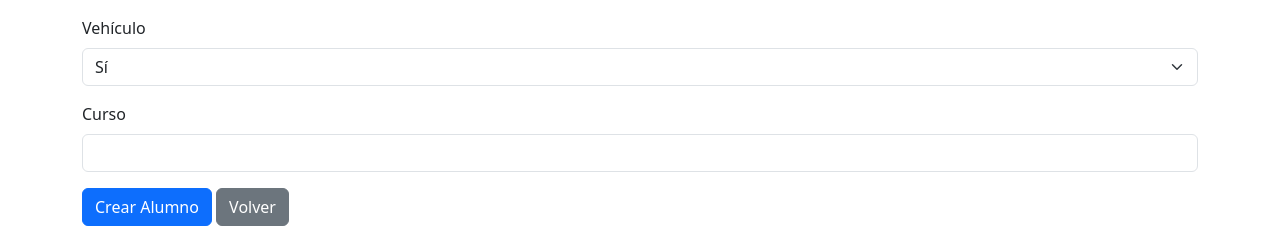
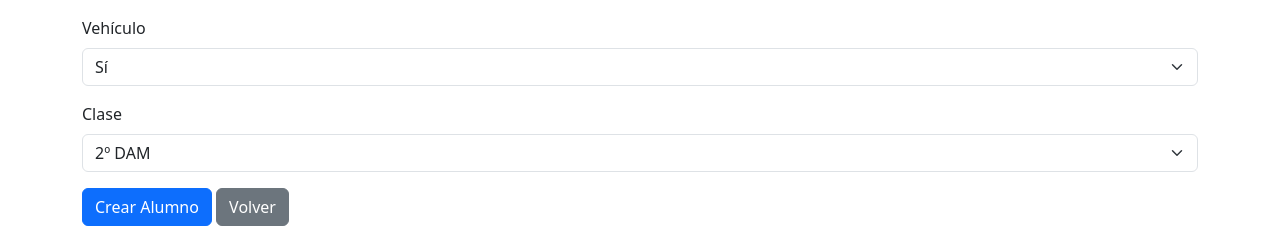
Before and after one commit to AtteneriCimadevilla/FEPLA-CRM, a PHP site: page /gestionAlumno.php in a window 1280 px wide. Shown: the part 776-1002 px from the top of the page. Run offline with PHP 8.4, Linux system fonts and the light colour scheme.

Commit message:
Cambio clase en gestionAlumnos.php por desplegable para el enum.

```diff
--- a/code/gestionAlumno.php
+++ b/code/gestionAlumno.php
@@ -31,7 +31,7 @@ if ($_SERVER["REQUEST_METHOD"] == "POST") {
     $email = trim($_POST['email']);
     $direccion = trim($_POST['direccion']);
     $vehiculo = $_POST['vehiculo'];
-    $curso = trim($_POST['curso']);
+    $clase = trim($_POST['clase']);
 
     // Validaciones básicas
     if (empty($dni_nie) || strlen($dni_nie) != 9) {
@@ -53,16 +53,16 @@ if ($_SERVER["REQUEST_METHOD"] == "POST") {
             // Check if DNI/NIE has changed
             if ($dni_nie != $_GET['dni_nie']) {
                 // DNI/NIE has changed, we need to update it
-                $stmt = $mysqli->prepare("UPDATE alumnos SET dni_nie=?, nombre=?, apellido1=?, apellido2=?, fecha_nacimiento=?, telefono=?, email=?, direccion=?, vehiculo=?, curso=? WHERE dni_nie=?");
-                $stmt->bind_param("sssssssssss", $dni_nie, $nombre, $apellido1, $apellido2, $fecha_nacimiento, $telefono, $email, $direccion, $vehiculo, $curso, $_GET['dni_nie']);
+                $stmt = $mysqli->prepare("UPDATE alumnos SET dni_nie=?, nombre=?, apellido1=?, apellido2=?, fecha_nacimiento=?, telefono=?, email=?, direccion=?, vehiculo=?, clase=? WHERE dni_nie=?");
+                $stmt->bind_param("sssssssssss", $dni_nie, $nombre, $apellido1, $apellido2, $fecha_nacimiento, $telefono, $email, $direccion, $vehiculo, $clase, $_GET['dni_nie']);
             } else {
                 // DNI/NIE hasn't changed, update other fields
-                $stmt = $mysqli->prepare("UPDATE alumnos SET nombre=?, apellido1=?, apellido2=?, fecha_nacimiento=?, telefono=?, email=?, direccion=?, vehiculo=?, curso=? WHERE dni_nie=?");
-                $stmt->bind_param("ssssssssss", $nombre, $apellido1, $apellido2, $fecha_nacimiento, $telefono, $email, $direccion, $vehiculo, $curso, $dni_nie);
+                $stmt = $mysqli->prepare("UPDATE alumnos SET nombre=?, apellido1=?, apellido2=?, fecha_nacimiento=?, telefono=?, email=?, direccion=?, vehiculo=?, clase=? WHERE dni_nie=?");
+                $stmt->bind_param("ssssssssss", $nombre, $apellido1, $apellido2, $fecha_nacimiento, $telefono, $email, $direccion, $vehiculo, $clase, $dni_nie);
             }
         } else {
-            $stmt = $mysqli->prepare("INSERT INTO alumnos (dni_nie, nombre, apellido1, apellido2, fecha_nacimiento, telefono, email, direccion, vehiculo, curso) VALUES (?, ?, ?, ?, ?, ?, ?, ?, ?, ?)");
-            $stmt->bind_param("ssssssssss", $dni_nie, $nombre, $apellido1, $apellido2, $fecha_nacimiento, $telefono, $email, $direccion, $vehiculo, $curso);
+            $stmt = $mysqli->prepare("INSERT INTO alumnos (dni_nie, nombre, apellido1, apellido2, fecha_nacimiento, telefono, email, direccion, vehiculo, clase) VALUES (?, ?, ?, ?, ?, ?, ?, ?, ?, ?)");
+            $stmt->bind_param("ssssssssss", $dni_nie, $nombre, $apellido1, $apellido2, $fecha_nacimiento, $telefono, $email, $direccion, $vehiculo, $clase);
         }
 
         if ($stmt->execute()) {
@@ -146,8 +146,13 @@ if ($_SERVER["REQUEST_METHOD"] == "POST") {
                 </select>
             </div>
             <div class="mb-3">
-                <label for="curso" class="form-label">Curso</label>
-                <input type="text" class="form-control" id="curso" name="curso" value="<?php echo $editing ? htmlspecialchars($alumno['curso']) : ''; ?>">
+                <label for="clase" class="form-label">Clase</label>
+                <select class="form-select" id="clase" name="clase" required>
+                    <option value="2º DAM" <?php echo ($editing && $alumno['clase'] == '2º DAM') ? 'selected' : ''; ?>>2º DAM</option>
+                    <option value="1º DAM" <?php echo ($editing && $alumno['clase'] == '1º DAM') ? 'selected' : ''; ?>>1º DAM</option>
+                    <option value="2º SMR" <?php echo ($editing && $alumno['clase'] == '2º SMR') ? 'selected' : ''; ?>>2º SMR</option>
+                    <option value="1º SMR" <?php echo ($editing && $alumno['clase'] == '1º SMR') ? 'selected' : ''; ?>>1º SMR</option>
+                </select>
             </div>
             <button type="submit" class="btn btn-primary"><?php echo $editing ? 'Actualizar' : 'Crear'; ?> Alumno</button>
             <a href="alumnos.php" class="btn btn-secondary">Volver</a>
```
